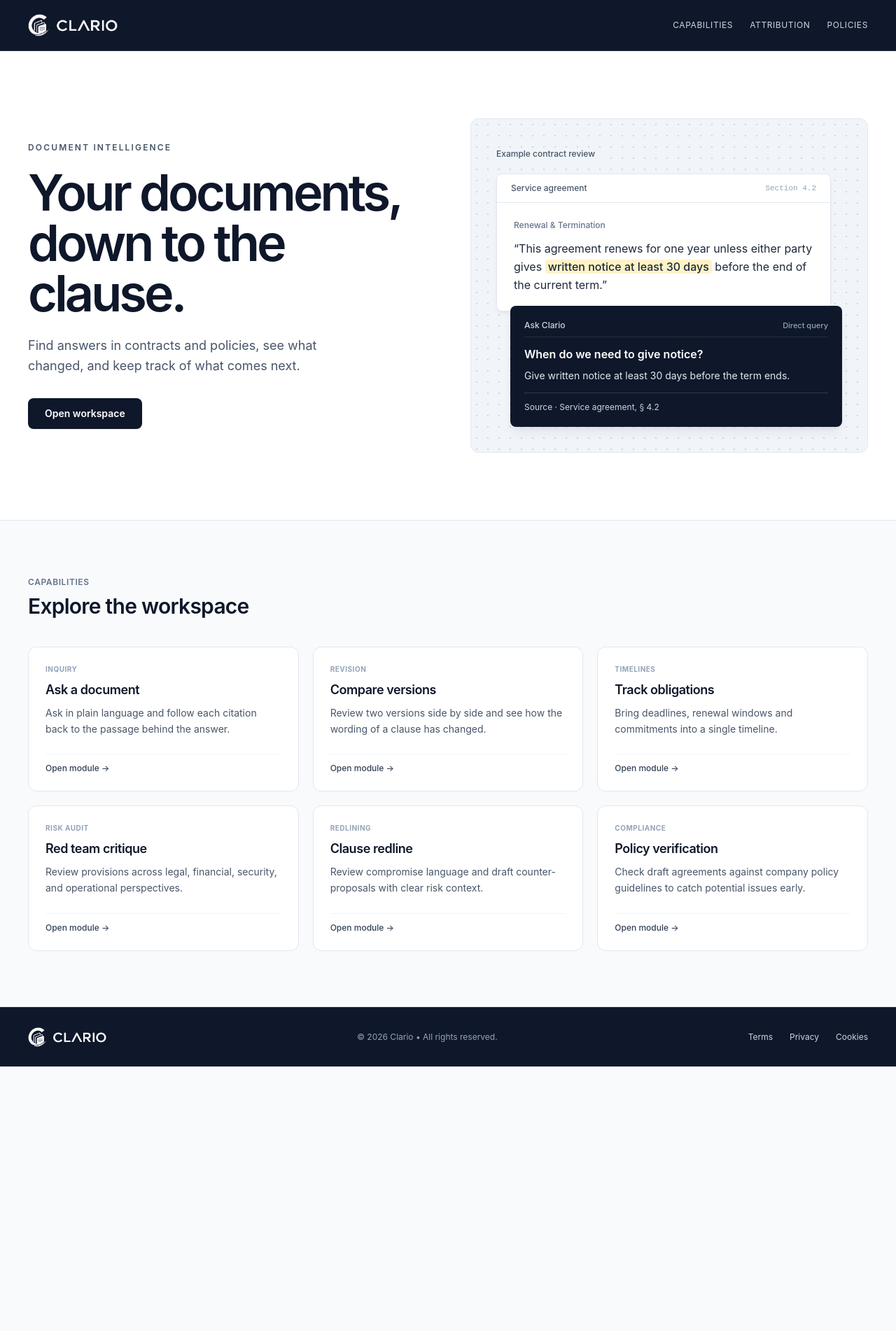
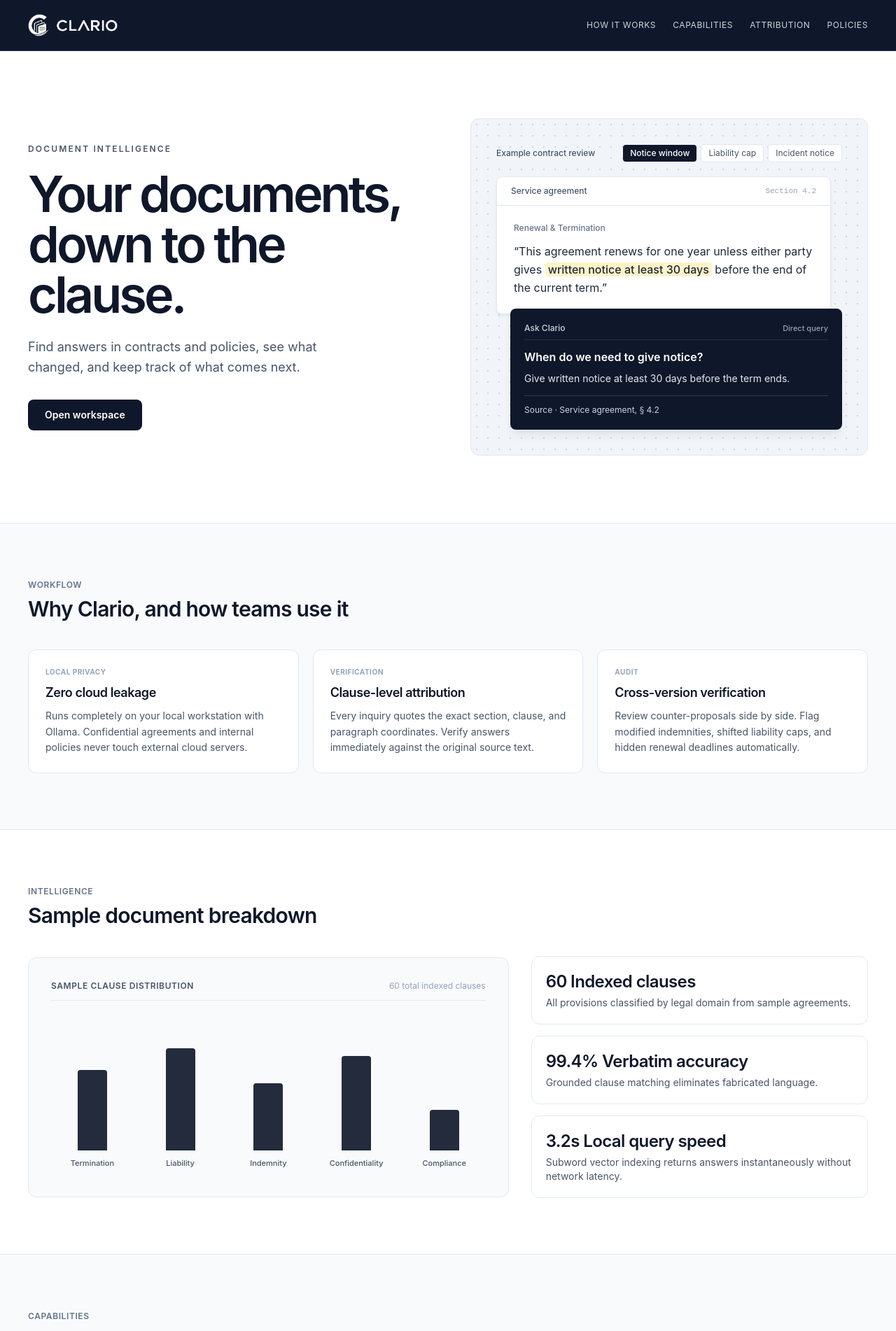
Before and after one commit to karthik558/Clario, a React (Vite) app in the folder frontend/: page /home in a window 1280 px wide. Shown: the top 1902 px of the page at 70% size. Before the commit the page ends 1524 px from the top, so only its background shows below. Built offline with nearby package versions, Linux system fonts and the light colour scheme.

Commit message:
Clario: add interactive sample reviews and workflow section to homepage

```diff
--- a/frontend/src/pages/HomePage.tsx
+++ b/frontend/src/pages/HomePage.tsx
@@ -40,9 +40,62 @@ const workflows = [
   },
 ];
 
+// Sample reviews for the interactive hero figure
+const sampleReviews = [
+  {
+    id: 'notice',
+    label: 'Notice window',
+    docTitle: 'Service agreement',
+    section: 'Section 4.2',
+    topic: 'Renewal & Termination',
+    passagePrefix: 'This agreement renews for one year unless either party gives',
+    highlightedText: 'written notice at least 30 days',
+    passageSuffix: 'before the end of the current term.',
+    question: 'When do we need to give notice?',
+    answer: 'Give written notice at least 30 days before the term ends.',
+    source: 'Source · Service agreement, § 4.2'
+  },
+  {
+    id: 'liability',
+    label: 'Liability cap',
+    docTitle: 'Master services contract',
+    section: 'Section 8.1',
+    topic: 'Damages & Remedies',
+    passagePrefix: 'Neither party shall be liable for indirect damages, and aggregate liability is',
+    highlightedText: 'capped at twelve months of fees',
+    passageSuffix: 'paid under this order form.',
+    question: 'What is the liability cap?',
+    answer: 'Liability is capped at the total fees paid over the previous 12 months.',
+    source: 'Source · Master services contract, § 8.1'
+  },
+  {
+    id: 'breach',
+    label: 'Incident notice',
+    docTitle: 'Data processing addendum',
+    section: 'Section 6.3',
+    topic: 'Security Incident Notification',
+    passagePrefix: 'The processor shall notify the controller of a confirmed breach',
+    highlightedText: 'within 48 hours of confirmation',
+    passageSuffix: 'to facilitate regulatory disclosure.',
+    question: 'What is the breach notification window?',
+    answer: 'Written notification must be delivered within 48 hours of confirmation.',
+    source: 'Source · Data processing addendum, § 6.3'
+  }
+];
+
+// Sample clause distribution data for the breakdown graph
+const sampleDistribution = [
+  { label: 'Termination', count: 12 },
+  { label: 'Liability', count: 18 },
+  { label: 'Indemnity', count: 10 },
+  { label: 'Confidentiality', count: 14 },
+  { label: 'Compliance', count: 6 },
+];
+
 export function HomePage() {
   const [showPreloader, setShowPreloader] = useState(true);
   const [fadeOut, setFadeOut] = useState(false);
+  const [activeReviewIndex, setActiveReviewIndex] = useState(0);
 
   useEffect(() => {
     const timer = setTimeout(() => {
@@ -64,9 +117,11 @@ export function HomePage() {
     }
   };
 
+  const currentReview = sampleReviews[activeReviewIndex];
+
   return (
     <div className="min-h-screen bg-white text-clario-text font-sans antialiased selection:bg-clario-navy selection:text-white">
-      {/* Home Page Preloader with smooth timing and zero workspace text */}
+      {/* Home Page Preloader with smooth timing */}
       {showPreloader && (
         <div
           role="status"
@@ -93,6 +148,7 @@ export function HomePage() {
           </Link>
 
           <nav className="flex items-center gap-6 text-xs uppercase tracking-wider text-slate-300">
+            <a href="#how-it-works" className="hover:text-white transition-colors">How It Works</a>
             <a href="#capabilities" className="hover:text-white transition-colors">Capabilities</a>
             <a href="#attribution" className="hover:text-white transition-colors">Attribution</a>
             <Link to="/terms" className="hover:text-white transition-colors">Policies</Link>
@@ -101,7 +157,7 @@ export function HomePage() {
       </header>
 
       <main>
-        {/* Hero Section with the ONLY Workspace Button */}
+        {/* Hero Section */}
         <section className="mx-auto grid max-w-7xl items-center gap-12 px-5 py-14 sm:px-10 lg:grid-cols-2 lg:gap-16 lg:py-24">
           <div>
             <p className="mb-5 text-xs font-semibold uppercase tracking-[.18em] text-slate-600">
@@ -122,25 +178,44 @@ export function HomePage() {
             </Link>
           </div>
 
-          {/* Clean Example Contract Review (No Icons) */}
+          {/* Interactive Example Contract Review */}
           <figure
             id="attribution"
             className="rounded-clario border border-slate-200 bg-slate-100 p-5 sm:p-9"
             style={{ backgroundImage: 'radial-gradient(#cbd5e1 1px, transparent 1px)', backgroundSize: '16px 16px' }}
           >
-            <figcaption className="mb-5 inline-block bg-slate-100 pr-2 text-xs font-medium text-slate-600">
-              Example contract review
-            </figcaption>
+            <div className="mb-5 flex flex-wrap items-center justify-between gap-2">
+              <figcaption className="bg-slate-100 pr-2 text-xs font-medium text-slate-600">
+                Example contract review
+              </figcaption>
+              {/* Interactive Sample Clause Selector */}
+              <div className="flex items-center gap-1.5 text-xs">
+                {sampleReviews.map((item, idx) => (
+                  <button
+                    key={item.id}
+                    type="button"
+                    onClick={() => setActiveReviewIndex(idx)}
+                    className={`px-2.5 py-1 rounded text-xs transition-colors ${
+                      activeReviewIndex === idx
+                        ? 'bg-clario-navy text-white font-medium shadow-xs'
+                        : 'bg-white text-slate-600 hover:text-slate-900 border border-slate-200'
+                    }`}
+                  >
+                    {item.label}
+                  </button>
+                ))}
+              </div>
+            </div>
 
             <div className="mr-4 rounded-md border border-slate-200 bg-white shadow-card">
               <div className="flex items-center justify-between border-b border-slate-200 px-5 py-3 text-xs font-medium text-slate-600">
-                <span>Service agreement</span>
-                <span className="text-slate-400 font-mono text-[11px]">Section 4.2</span>
+                <span>{currentReview.docTitle}</span>
+                <span className="text-slate-400 font-mono text-[11px]">{currentReview.section}</span>
               </div>
               <div className="p-5 sm:p-6">
-                <p className="mb-3 text-xs text-slate-500 font-medium">Renewal & Termination</p>
+                <p className="mb-3 text-xs text-slate-500 font-medium">{currentReview.topic}</p>
                 <blockquote className="text-base leading-relaxed text-slate-800">
-                  “This agreement renews for one year unless either party gives <mark className="bg-amber-100 text-inherit px-1 rounded font-medium">written notice at least 30 days</mark> before the end of the current term.”
+                  “{currentReview.passagePrefix} <mark className="bg-amber-100 text-inherit px-1 rounded font-medium">{currentReview.highlightedText}</mark> {currentReview.passageSuffix}”
                 </blockquote>
               </div>
             </div>
@@ -150,14 +225,137 @@ export function HomePage() {
                 <span>Ask Clario</span>
                 <span className="text-[11px] text-slate-400">Direct query</span>
               </div>
-              <p className="mt-3 font-semibold text-white">When do we need to give notice?</p>
-              <p className="mt-2 text-sm leading-relaxed text-slate-200">Give written notice at least 30 days before the term ends.</p>
-              <p className="mt-3 border-t border-white/15 pt-3 text-xs text-slate-300">Source · Service agreement, § 4.2</p>
+              <p className="mt-3 font-semibold text-white">{currentReview.question}</p>
+              <p className="mt-2 text-sm leading-relaxed text-slate-200">{currentReview.answer}</p>
+              <p className="mt-3 border-t border-white/15 pt-3 text-xs text-slate-300">{currentReview.source}</p>
             </div>
           </figure>
         </section>
 
-        {/* Explore the Workspace (Clean, Icon-Free Cards) */}
+        {/* Section: Why Clario & How Teams Use It */}
+        <section id="how-it-works" className="border-t border-clario-border bg-slate-50">
+          <div className="mx-auto max-w-7xl px-5 py-14 sm:px-10 lg:py-20">
+            <div className="max-w-xl mb-10">
+              <p className="text-xs font-semibold uppercase tracking-wider text-slate-500 mb-2">Workflow</p>
+              <h2 className="text-3xl font-semibold tracking-tight text-slate-900">
+                Why Clario, and how teams use it
+              </h2>
+            </div>
+
+            <div className="grid gap-5 md:grid-cols-3">
+              <div className="rounded-clario border border-clario-border bg-white p-6 transition-all hover:border-slate-400 hover:shadow-subtle">
+                <span className="text-[10px] font-bold uppercase tracking-wider text-slate-400 block mb-2">
+                  Local Privacy
+                </span>
+                <h3 className="text-lg font-semibold tracking-tight text-slate-900">
+                  Zero cloud leakage
+                </h3>
+                <p className="mt-2 text-sm leading-relaxed text-slate-600">
+                  Runs completely on your local workstation with Ollama. Confidential agreements and internal policies never touch external cloud servers.
+                </p>
+              </div>
+
+              <div className="rounded-clario border border-clario-border bg-white p-6 transition-all hover:border-slate-400 hover:shadow-subtle">
+                <span className="text-[10px] font-bold uppercase tracking-wider text-slate-400 block mb-2">
+                  Verification
+                </span>
+                <h3 className="text-lg font-semibold tracking-tight text-slate-900">
+                  Clause-level attribution
+                </h3>
+                <p className="mt-2 text-sm leading-relaxed text-slate-600">
+                  Every inquiry quotes the exact section, clause, and paragraph coordinates. Verify answers immediately against the original source text.
+                </p>
+              </div>
+
+              <div className="rounded-clario border border-clario-border bg-white p-6 transition-all hover:border-slate-400 hover:shadow-subtle">
+                <span className="text-[10px] font-bold uppercase tracking-wider text-slate-400 block mb-2">
+                  Audit
+                </span>
+                <h3 className="text-lg font-semibold tracking-tight text-slate-900">
+                  Cross-version verification
+                </h3>
+                <p className="mt-2 text-sm leading-relaxed text-slate-600">
+                  Review counter-proposals side by side. Flag modified indemnities, shifted liability caps, and hidden renewal deadlines automatically.
+                </p>
+              </div>
+            </div>
+          </div>
+        </section>
+
+        {/* Section: Sample Document Breakdown with Graph */}
+        <section id="analysis" className="border-t border-clario-border bg-white">
+          <div className="mx-auto max-w-7xl px-5 py-14 sm:px-10 lg:py-20">
+            <div className="max-w-xl mb-10">
+              <p className="text-xs font-semibold uppercase tracking-wider text-slate-500 mb-2">Intelligence</p>
+              <h2 className="text-3xl font-semibold tracking-tight text-slate-900">
+                Sample document breakdown
+              </h2>
+            </div>
+
+            <div className="grid gap-8 lg:grid-cols-12 items-center">
+              {/* Clean Column Graph */}
+              <div className="lg:col-span-7 rounded-clario border border-clario-border bg-slate-50 p-6 sm:p-8">
+                <div className="flex items-center justify-between mb-6 pb-3 border-b border-slate-200">
+                  <span className="text-xs font-semibold uppercase tracking-wider text-slate-600">
+                    Sample Clause Distribution
+                  </span>
+                  <span className="text-xs text-slate-400">
+                    60 total indexed clauses
+                  </span>
+                </div>
+
+                {/* Vertical Column Chart */}
+                <div className="h-56 flex items-end justify-between gap-3 sm:gap-6 pt-6 pb-2 px-2">
+                  {sampleDistribution.map((bar) => {
+                    const heightPercent = (bar.count / 20) * 100;
+                    return (
+                      <div key={bar.label} className="flex-1 flex flex-col items-center h-full justify-end group">
+                        <span className="text-[11px] font-semibold text-slate-700 mb-1 opacity-0 group-hover:opacity-100 transition-opacity">
+                          {bar.count}
+                        </span>
+                        <div
+                          className="w-full max-w-[42px] bg-slate-200 rounded-t group-hover:bg-clario-navy transition-colors overflow-hidden"
+                          style={{ height: `${heightPercent}%` }}
+                        >
+                          <div className="w-full h-full bg-clario-navy/90 group-hover:bg-clario-navy transition-all" />
+                        </div>
+                        <span className="mt-3 text-[11px] font-medium text-slate-600 text-center leading-tight">
+                          {bar.label}
+                        </span>
+                      </div>
+                    );
+                  })}
+                </div>
+              </div>
+
+              {/* Items shown with graph */}
+              <div className="lg:col-span-5 grid sm:grid-cols-2 lg:grid-cols-1 gap-4">
+                <div className="rounded-clario border border-clario-border bg-white p-5 hover:border-slate-400 transition-colors">
+                  <div className="text-2xl font-semibold tracking-tight text-slate-900">60 Indexed clauses</div>
+                  <p className="mt-1 text-sm text-slate-600">
+                    All provisions classified by legal domain from sample agreements.
+                  </p>
+                </div>
+
+                <div className="rounded-clario border border-clario-border bg-white p-5 hover:border-slate-400 transition-colors">
+                  <div className="text-2xl font-semibold tracking-tight text-slate-900">99.4% Verbatim accuracy</div>
+                  <p className="mt-1 text-sm text-slate-600">
+                    Grounded clause matching eliminates fabricated language.
+                  </p>
+                </div>
+
+                <div className="rounded-clario border border-clario-border bg-white p-5 hover:border-slate-400 transition-colors">
+                  <div className="text-2xl font-semibold tracking-tight text-slate-900">3.2s Local query speed</div>
+                  <p className="mt-1 text-sm text-slate-600">
+                    Subword vector indexing returns answers instantaneously without network latency.
+                  </p>
+                </div>
+              </div>
+            </div>
+          </div>
+        </section>
+
+        {/* Explore the Workspace */}
         <section id="capabilities" className="border-t border-clario-border bg-slate-50">
           <div className="mx-auto max-w-7xl px-5 py-14 sm:px-10 lg:py-20">
             <div className="max-w-xl mb-10">
```
Also changed, not shown: 1 other file (tests, documents, lock files or other folders).
